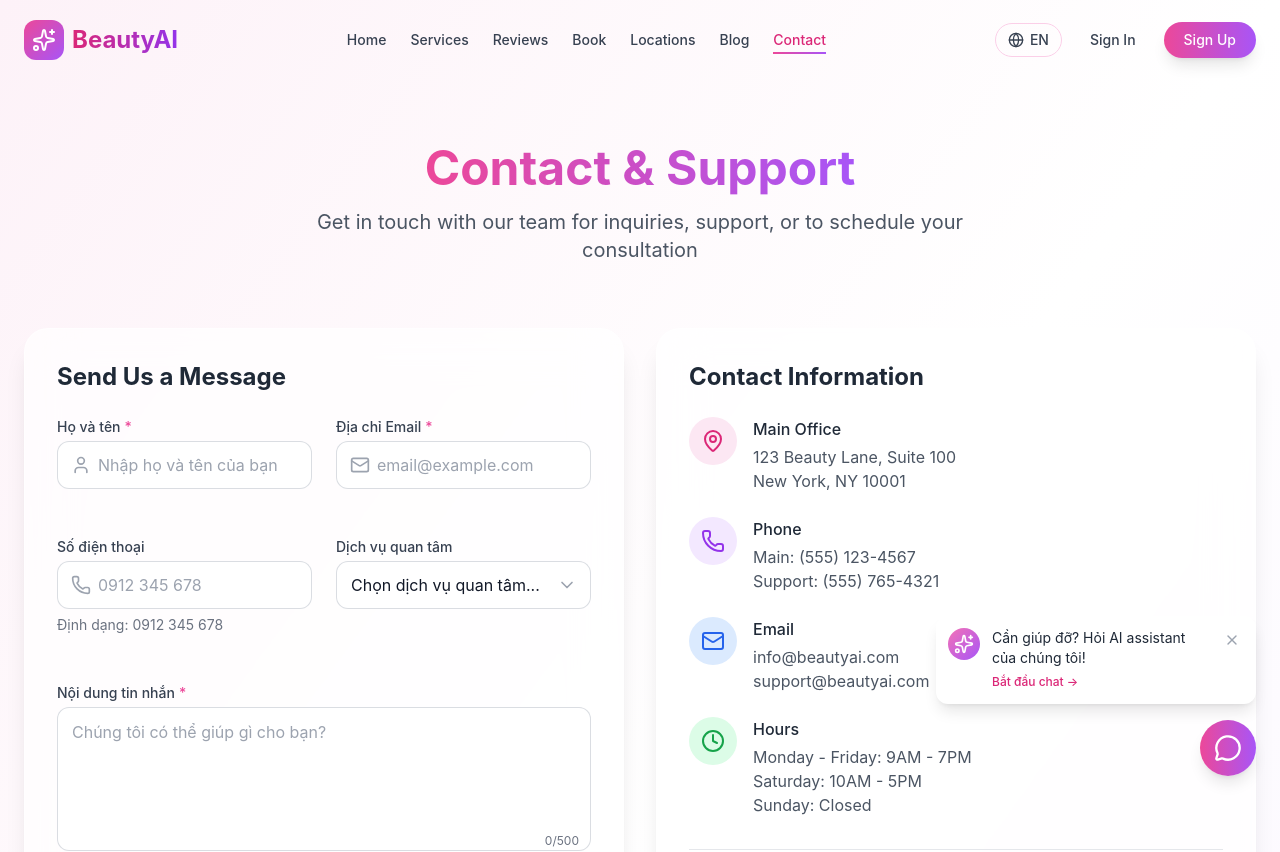
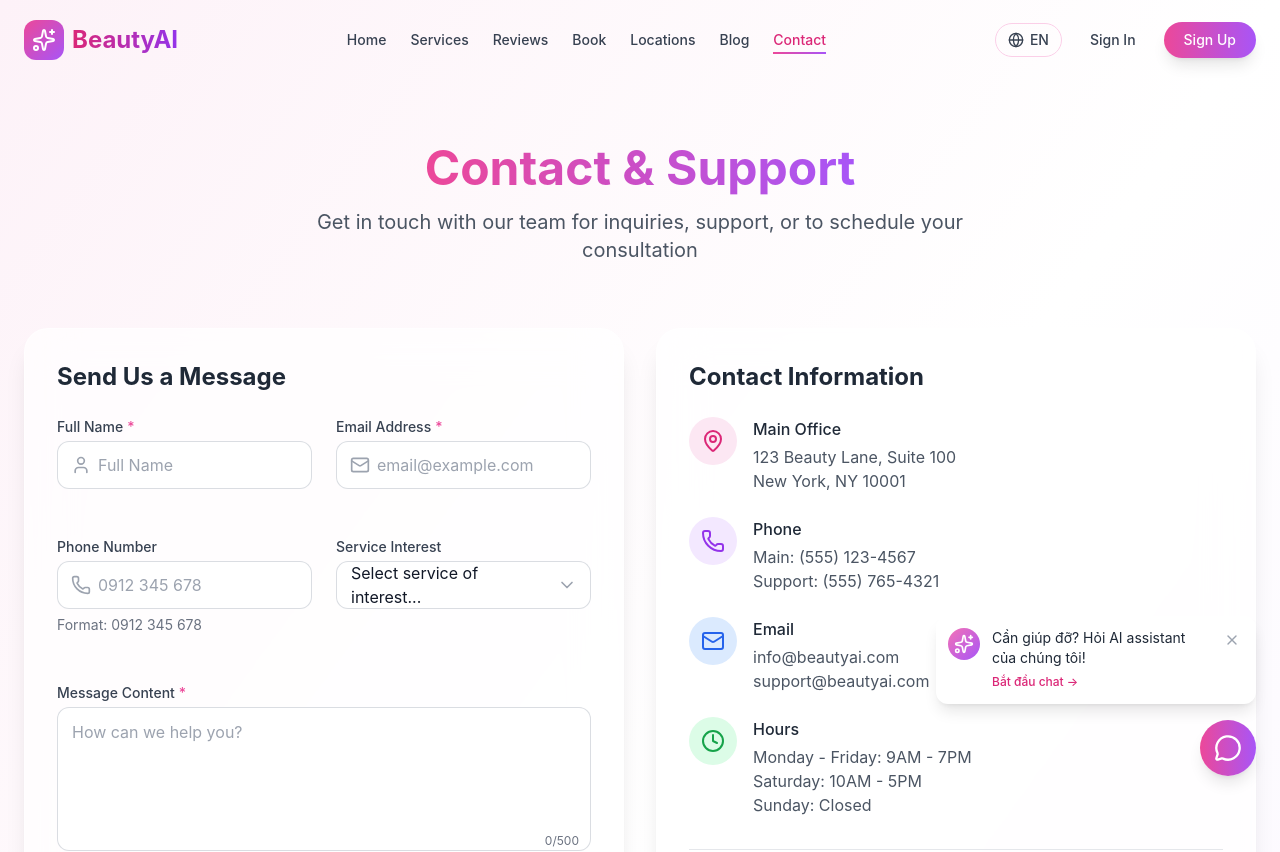
Before and after one commit to scaletto-dev/spa-hackathon, a React (Vite) app in the folder apps/frontend/: page /contact in a window 1280 px wide. Shown: the top 852 px of the page. Built offline with nearby package versions, Linux system fonts and the light colour scheme.

Commit message:
feat(i18n): translate contact page and form with vi/en support

```diff
--- a/apps/frontend/src/client/components/contact/ContactForm.tsx
+++ b/apps/frontend/src/client/components/contact/ContactForm.tsx
@@ -1,10 +1,12 @@
 import React, { useState } from 'react';
 import { motion } from 'framer-motion';
 import { UserIcon, MailIcon, PhoneIcon, SendIcon } from 'lucide-react';
+import { useTranslation } from 'react-i18next';
 import { toast } from '../../../utils/toast';
 import { FormField, Input, Textarea, Select } from '../../../components/ui';
 
 export function ContactForm() {
+    const { t } = useTranslation('common');
     const [formData, setFormData] = useState({
         name: '',
         email: '',
@@ -17,11 +19,11 @@ export function ContactForm() {
     const [isSubmitted, setIsSubmitted] = useState(false);
 
     const serviceOptions = [
-        { value: '', label: 'Chọn dịch vụ quan tâm...' },
-        { value: 'facial', label: 'Chăm sóc da mặt' },
-        { value: 'laser', label: 'Công nghệ Laser' },
-        { value: 'body', label: 'Điều trị Body' },
-        { value: 'consultation', label: 'Tư vấn chung' },
+        { value: '', label: t('contact.selectService') },
+        { value: 'facial', label: t('contact.services.facial') },
+        { value: 'laser', label: t('contact.services.laser') },
+        { value: 'body', label: t('contact.services.body') },
+        { value: 'consultation', label: t('contact.services.consultation') },
     ];
 
     const handleChange = (e: React.ChangeEvent<HTMLInputElement | HTMLTextAreaElement>) => {
@@ -45,10 +47,10 @@ export function ContactForm() {
 
     const validate = () => {
         const newErrors: Record<string, string> = {};
-        if (!formData.name.trim()) newErrors.name = 'Vui lòng nhập họ tên';
-        if (!formData.email.trim()) newErrors.email = 'Vui lòng nhập email';
-        else if (!/\S+@\S+\.\S+/.test(formData.email)) newErrors.email = 'Email không hợp lệ';
-        if (!formData.message.trim()) newErrors.message = 'Vui lòng nhập nội dung';
+        if (!formData.name.trim()) newErrors.name = t('contact.nameRequired');
+        if (!formData.email.trim()) newErrors.email = t('contact.emailRequired');
+        else if (!/\S+@\S+\.\S+/.test(formData.email)) newErrors.email = t('contact.emailInvalid');
+        if (!formData.message.trim()) newErrors.message = t('contact.messageRequired');
         setErrors(newErrors);
         return Object.keys(newErrors).length === 0;
     };
@@ -61,7 +63,7 @@ export function ContactForm() {
             setTimeout(() => {
                 setIsSubmitting(false);
                 setIsSubmitted(true);
-                toast.success('Gửi tin nhắn thành công! Chúng tôi sẽ phản hồi trong 24h.');
+                toast.success(t('contact.successToast'));
                 setFormData({
                     name: '',
                     email: '',
@@ -71,7 +73,7 @@ export function ContactForm() {
                 });
             }, 1000);
         } else {
-            toast.error('Vui lòng điền đầy đủ thông tin bắt buộc');
+            toast.error(t('contact.fillRequired'));
         }
     };
     return (
@@ -89,7 +91,7 @@ export function ContactForm() {
             }}
             className='bg-white/70 backdrop-blur-xl rounded-3xl border border-white/50 shadow-xl p-8'
         >
-            <h2 className='text-2xl font-bold text-gray-800 mb-6'>Send Us a Message</h2>
+            <h2 className='text-2xl font-bold text-gray-800 mb-6'>{t('contact.sendMessage')}</h2>
             {isSubmitted ? (
                 <motion.div
                     initial={{
@@ -105,9 +107,9 @@ export function ContactForm() {
                     <div className='w-20 h-20 bg-gradient-to-r from-green-500 to-teal-500 rounded-full flex items-center justify-center mx-auto mb-6'>
                         <SendIcon className='w-10 h-10 text-white' />
                     </div>
-                    <h3 className='text-xl font-bold text-gray-800 mb-2'>Message Sent Successfully!</h3>
+                    <h3 className='text-xl font-bold text-gray-800 mb-2'>{t('contact.messageSentSuccess')}</h3>
                     <p className='text-gray-600 mb-4'>
-                        Thank you for reaching out to us. Our team will get back to you within 24 hours.
+                        {t('contact.messageSentDescription')}
                     </p>
                     <motion.button
                         whileHover={{
@@ -119,23 +121,23 @@ export function ContactForm() {
                         onClick={() => setIsSubmitted(false)}
                         className='px-6 py-2 bg-gradient-to-r from-pink-500 to-purple-500 text-white rounded-full font-medium shadow-lg'
                     >
-                        Send Another Message
+                        {t('contact.sendAnother')}
                     </motion.button>
                 </motion.div>
             ) : (
                 <form onSubmit={handleSubmit}>
                     <div className='grid md:grid-cols-2 gap-6 mb-6'>
-                        <FormField label='Họ và tên' name='name' error={errors.name} required>
+                        <FormField label={t('contact.yourName')} name='name' error={errors.name} required>
                             <Input
                                 name='name'
                                 value={formData.name}
                                 onChange={handleChange}
                                 leftIcon={UserIcon}
-                                placeholder='Nhập họ và tên của bạn'
+                                placeholder={t('contact.yourName')}
                             />
                         </FormField>
 
-                        <FormField label='Địa chỉ Email' name='email' error={errors.email} required>
+                        <FormField label={t('contact.emailAddress')} name='email' error={errors.email} required>
                             <Input
                                 type='email'
                                 name='email'
@@ -146,7 +148,7 @@ export function ContactForm() {
                             />
                         </FormField>
 
-                        <FormField label='Số điện thoại' name='phone' helpText='Định dạng: 0912 345 678'>
+                        <FormField label={t('contact.phoneNumber')} name='phone' helpText={t('contact.phoneFormat')}>
                             <Input
                                 type='phone'
                                 name='phone'
@@ -157,23 +159,23 @@ export function ContactForm() {
                             />
                         </FormField>
 
-                        <FormField label='Dịch vụ quan tâm' name='service'>
+                        <FormField label={t('contact.serviceInterest')} name='service'>
                             <Select
                                 name='service'
                                 value={formData.service}
                                 onChange={handleServiceChange}
                                 options={serviceOptions}
-                                placeholder='Chọn dịch vụ...'
+                                placeholder={t('contact.selectService')}
                             />
                         </FormField>
 
                         <div className='md:col-span-2'>
-                            <FormField label='Nội dung tin nhắn' name='message' error={errors.message} required>
+                            <FormField label={t('contact.messageContent')} name='message' error={errors.message} required>
                                 <Textarea
                                     name='message'
                                     value={formData.message}
                                     onChange={handleChange}
-                                    placeholder='Chúng tôi có thể giúp gì cho bạn?'
+                                    placeholder={t('contact.messagePlaceholder')}
                                     rows={5}
                                     maxLength={500}
                                     showCounter
@@ -182,7 +184,7 @@ export function ContactForm() {
                         </div>
                     </div>
                     <div className='flex items-center justify-between mt-8'>
-                        <p className='text-sm text-gray-500'>* Required fields</p>
+                        <p className='text-sm text-gray-500'>{t('contact.requiredFields')}</p>
                         <motion.button
                             whileHover={{
                                 scale: 1.05,
@@ -194,7 +196,7 @@ export function ContactForm() {
                             disabled={isSubmitting}
                             className='px-8 py-3 bg-gradient-to-r from-pink-500 to-purple-500 text-white rounded-full font-medium shadow-xl flex items-center gap-2'
                         >
-                            {isSubmitting ? 'Sending...' : 'Send Message'}
+                            {isSubmitting ? t('contact.sending') : t('contact.sendMessageBtn')}
                             <SendIcon className='w-5 h-5' />
                         </motion.button>
                     </div>
--- a/apps/frontend/src/i18n/locales/en/common.json
+++ b/apps/frontend/src/i18n/locales/en/common.json
@@ -201,6 +201,45 @@
         "more": "More",
         "less": "Less"
     },
+    "contact": {
+        "title": "Contact & Support",
+        "subtitle": "Get in touch with our team for inquiries, support, or to schedule your consultation",
+        "sendMessage": "Send Us a Message",
+        "messageSentSuccess": "Message Sent Successfully!",
+        "messageSentDescription": "Thank you for reaching out to us. Our team will get back to you within 24 hours.",
+        "sendAnother": "Send Another Message",
+        "yourName": "Full Name",
+        "emailAddress": "Email Address",
+        "phoneNumber": "Phone Number",
+        "phoneFormat": "Format: 0912 345 678",
+        "serviceInterest": "Service Interest",
+        "selectService": "Select service of interest...",
+        "messageContent": "Message Content",
+        "messagePlaceholder": "How can we help you?",
+        "requiredFields": "* Required fields",
+        "sending": "Sending...",
+        "sendMessageBtn": "Send Message",
+        "nameRequired": "Please enter your full name",
+        "emailRequired": "Please enter your email",
+        "emailInvalid": "Invalid email format",
+        "messageRequired": "Please enter your message",
+        "fillRequired": "Please fill in all required fields",
+        "successToast": "Message sent successfully! We will respond within 24 hours.",
+        "services": {
+            "facial": "Facial Treatments",
+            "laser": "Laser Technology",
+            "body": "Body Treatments",
+            "consultation": "General Consultation"
+        },
+        "features": {
+            "securePayments": "Secure Payments",
+            "securePaymentsDesc": "Your payment information is encrypted and secure",
+            "privacyGuarantee": "Privacy Guarantee",
+            "privacyGuaranteeDesc": "We respect your privacy and protect your personal data",
+            "professionalSupport": "Professional Support",
+            "professionalSupportDesc": "24/7 customer service to assist with your inquiries"
+        }
+    },
     "nav": {
         "home": "Home",
         "services": "Services",
--- a/apps/frontend/src/i18n/locales/vi/common.json
+++ b/apps/frontend/src/i18n/locales/vi/common.json
@@ -201,6 +201,45 @@
         "more": "Thêm",
         "less": "Ít hơn"
     },
+    "contact": {
+        "title": "Liên hệ & Hỗ trợ",
+        "subtitle": "Liên hệ với đội ngũ của chúng tôi để được tư vấn, hỗ trợ hoặc đặt lịch tư vấn",
+        "sendMessage": "Gửi tin nhắn cho chúng tôi",
+        "messageSentSuccess": "Gửi tin nhắn thành công!",
+        "messageSentDescription": "Cảm ơn bạn đã liên hệ. Chúng tôi sẽ phản hồi trong vòng 24 giờ.",
+        "sendAnother": "Gửi tin nhắn khác",
+        "yourName": "Họ và tên",
+        "emailAddress": "Địa chỉ Email",
+        "phoneNumber": "Số điện thoại",
+        "phoneFormat": "Định dạng: 0912 345 678",
+        "serviceInterest": "Dịch vụ quan tâm",
+        "selectService": "Chọn dịch vụ quan tâm...",
+        "messageContent": "Nội dung tin nhắn",
+        "messagePlaceholder": "Chúng tôi có thể giúp gì cho bạn?",
+        "requiredFields": "* Trường bắt buộc",
+        "sending": "Đang gửi...",
+        "sendMessageBtn": "Gửi tin nhắn",
+        "nameRequired": "Vui lòng nhập họ tên",
+        "emailRequired": "Vui lòng nhập email",
+        "emailInvalid": "Email không hợp lệ",
+        "messageRequired": "Vui lòng nhập nội dung",
+        "fillRequired": "Vui lòng điền đầy đủ thông tin bắt buộc",
+        "successToast": "Gửi tin nhắn thành công! Chúng tôi sẽ phản hồi trong 24h.",
+        "services": {
+            "facial": "Chăm sóc da mặt",
+            "laser": "Công nghệ Laser",
+            "body": "Điều trị Body",
+            "consultation": "Tư vấn chung"
+        },
+        "features": {
+            "securePayments": "Thanh toán an toàn",
+            "securePaymentsDesc": "Thông tin thanh toán của bạn được mã hóa và bảo mật",
+            "privacyGuarantee": "Cam kết bảo mật",
+            "privacyGuaranteeDesc": "Chúng tôi tôn trọng quyền riêng tư và bảo vệ dữ liệu cá nhân của bạn",
+            "professionalSupport": "Hỗ trợ chuyên nghiệp",
+            "professionalSupportDesc": "Dịch vụ khách hàng 24/7 hỗ trợ mọi thắc mắc của bạn"
+        }
+    },
     "nav": {
         "home": "Trang chủ",
         "services": "Dịch vụ",
```
Also changed, not shown: apps/frontend/src/client/pages/ContactPage.tsx (+13 -10 lines).
